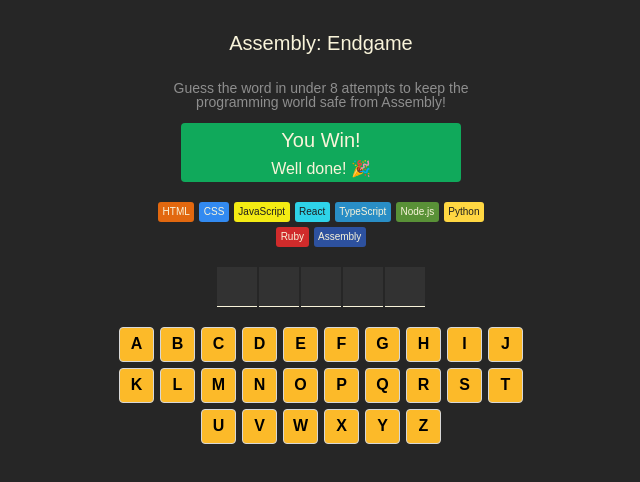
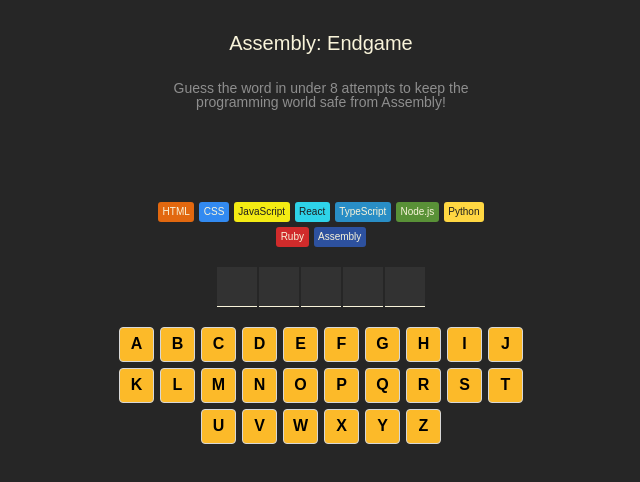
Before and after one commit to loves2run/assembly-endgame-react, a React (Vite) app: page / in a window 1280 px wide. Shown: the top 482 px of the page, without its empty margins (319-959 px from the left). Built offline with nearby package versions, Linux system fonts and the light colour scheme.

Commit message:
Conditionally rendered status bar message

```diff
--- a/src/App.jsx
+++ b/src/App.jsx
@@ -2,17 +2,6 @@ import {useState} from 'react'
 import clsx from 'clsx'
 import { languages } from "./languages"
 
-/**
- * Goal: Add in the incorrect guesses mechanism to the game
- *
- * Challenge:
- * 1. Create a variable `isGameOver` which evaluates to `true`
- *    if the user has guessed incorrectly 8 times. Consider how
- *    we might make this more dynamic if we were ever to add or
- *    remove languages from the languages array.
- * 2. Conditionally render the New Game button only if the game
- *    is over.
- */
 
 
 export default function AssemblyEndgame() {
@@ -22,13 +11,9 @@ export default function AssemblyEndgame() {
 
   //derived values
   const wrongGuessCount = guesses.filter(letter => !currentWord.includes(letter)).length
-  const isGameOver = wrongGuessCount >= languages.length -1 || guesses.length - wrongGuessCount >= currentWord.length
-
-  // console.log('isGameOver:', isGameOver)
-  // console.log('wrongGuessCount:', wrongGuessCount)
-  // console.log('languages:', languages.length -1)
-  // console.log('gueses', guesses.length)
-  // console.log('currentWord', currentWord.length)
+  const isGameWon = guesses.length - wrongGuessCount >= currentWord.length
+  const isGameLost = wrongGuessCount >= languages.length -1
+  const isGameOver = isGameLost || isGameWon
 
   //static values
   const alphabet = "abcdefghijklmnopqrstuvwxyz"
@@ -105,6 +90,43 @@ Bob showed us 2 methods
     )
   })
 
+  /**
+ * Goal: Add in the incorrect guesses mechanism to the game
+ *
+ * Challenge:
+ * Conditionally render either the "won" or "lost" statuses
+ * from the design, both the text and the styles, based on the
+ * new derived variables.
+ *
+ * Note: We always want the surrounding `section` to be rendered,
+ * so only change the content inside that section. Otherwise the
+ * content on the page would jump around a bit too much.
+ */
+
+  const RenderGameStatus = () => {
+
+    if (isGameWon) {
+      return (
+        <>
+          <h2>You Win!</h2><br/>
+          <span>Well done! 🎉</span>
+        </>
+      )
+    } else if (isGameLost) {
+      return (
+        <>
+          <h2>Game Over!</h2><br/>
+          <span>You lose! Better start learning Assembly 😭</span>
+        </>
+      )
+    } else {
+      return (<></>)
+    }
+  }
+
+
+
+
   return (
     <main>
       <header>
@@ -112,9 +134,8 @@ Bob showed us 2 methods
           <p>Guess the word in under 8 attempts to keep the programming world safe from Assembly!</p>
       </header>
 
-      <section id="statusBar">
-        <h2>You Win!</h2><br/>
-        <span>Well done! 🎉</span>
+      <section id="statusBar" className={clsx({'bgGameInProgress' : !isGameOver, 'bgGameWon': isGameWon, 'bgGameLost' : isGameLost})}>
+        <RenderGameStatus />
       </section>
 
       <section className="languageChips">
--- a/src/index.css
+++ b/src/index.css
@@ -58,11 +58,24 @@ header > p {
   margin-bottom: 2rem;
   padding-top: .6rem;
   padding-bottom: .4rem;
+  padding-left: .8rem;
+  padding-right: .8rem;
   border-radius: 4px;
-  min-width: 28rem;
-  max-width: 35.2rem;
+  min-width: 36rem;
+  max-width: 48rem;
   height: 5.9rem;
-  background-color: #10A95B;
+}
+
+.bgGameInProgress {
+  background-color: '#262626';
+}
+
+.bgGameWon {
+  background-color: #10a95b;
+}
+
+.bgGameLost {
+  background-color: #b1212a;
 }
 
 #statusBar > h2,
```
